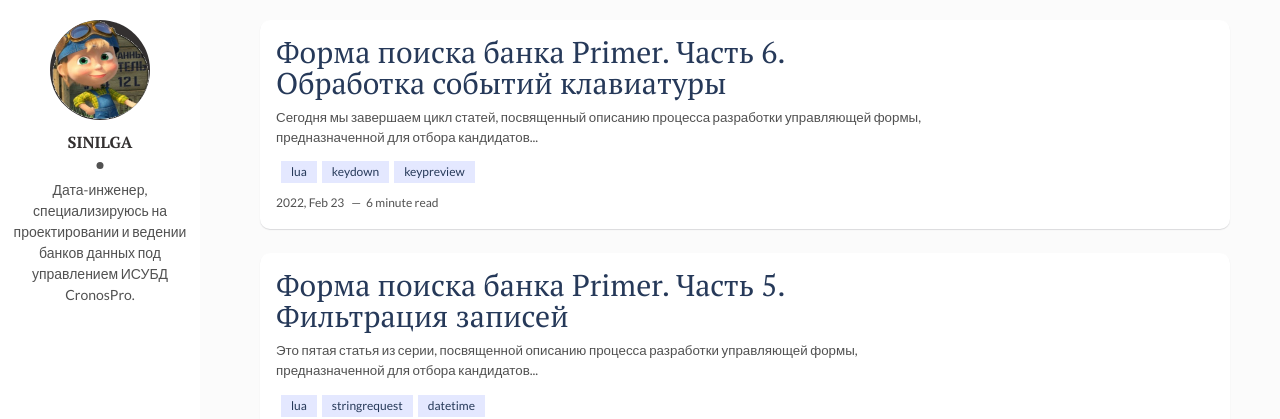
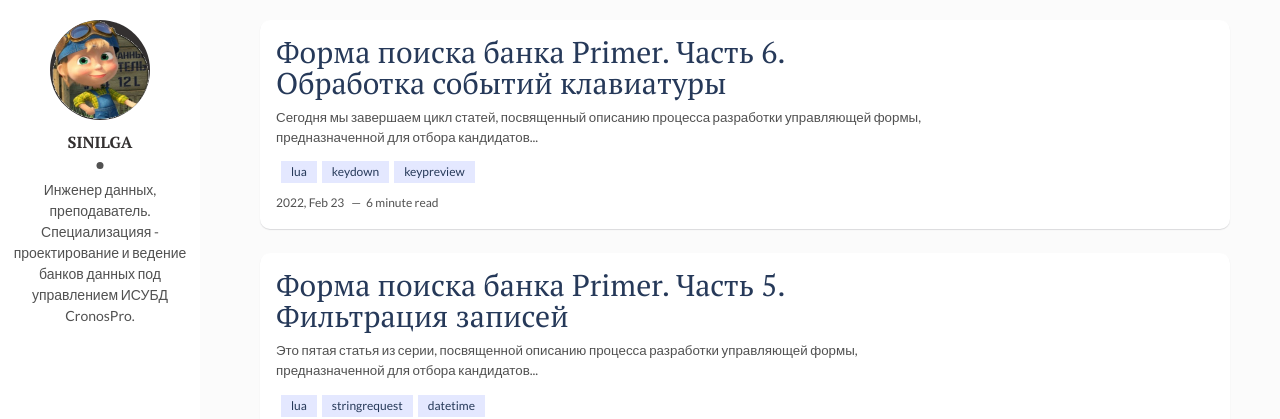
Before and after one commit to sinilga/cronospro, a Jekyll site: the page built from index.html, in a window 1280 px wide. Shown: the top 419 px of the page. Built offline with Jekyll 4.4.1, drawn with Linux system fonts in a browser that asks for light colours; the list of posts is cut into pages by our own code.

Commit message:
Update _config.yml

```diff
--- a/_config.yml
+++ b/_config.yml
@@ -8,7 +8,7 @@ baseurl: "/" # the subpath of your site, e.g. /blog
 # Author Settings
 author: Sinilga # add your name
 author-img: "unnamed.png" # add your photo
-about-author: Дата-инженер, специализируюсь на проектировании и ведении банков данных под управлением ИСУБД CronosPro. # add description
+about-author: Инженер данных, преподаватель. Специализацияя - проектирование и ведение банков данных под управлением ИСУБД CronosPro.
 social-github: sinilga # add your Github handle
 social-email: sinilga7@yandex.ru # add your Email address
 
```
